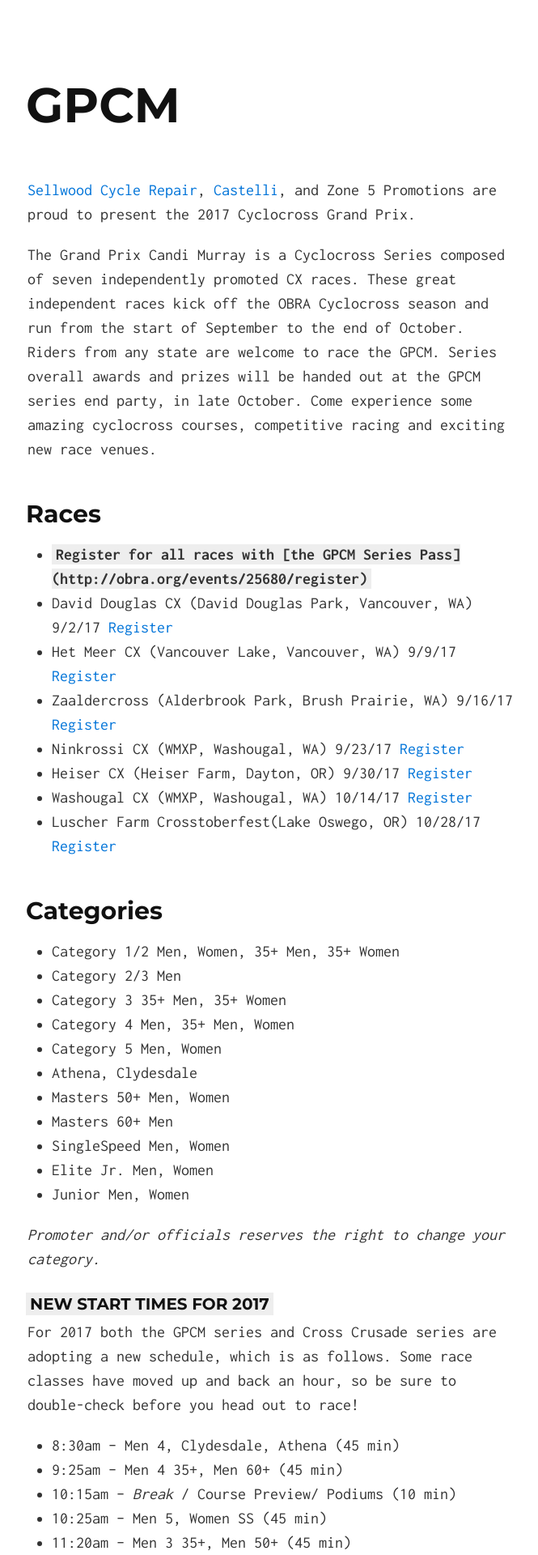
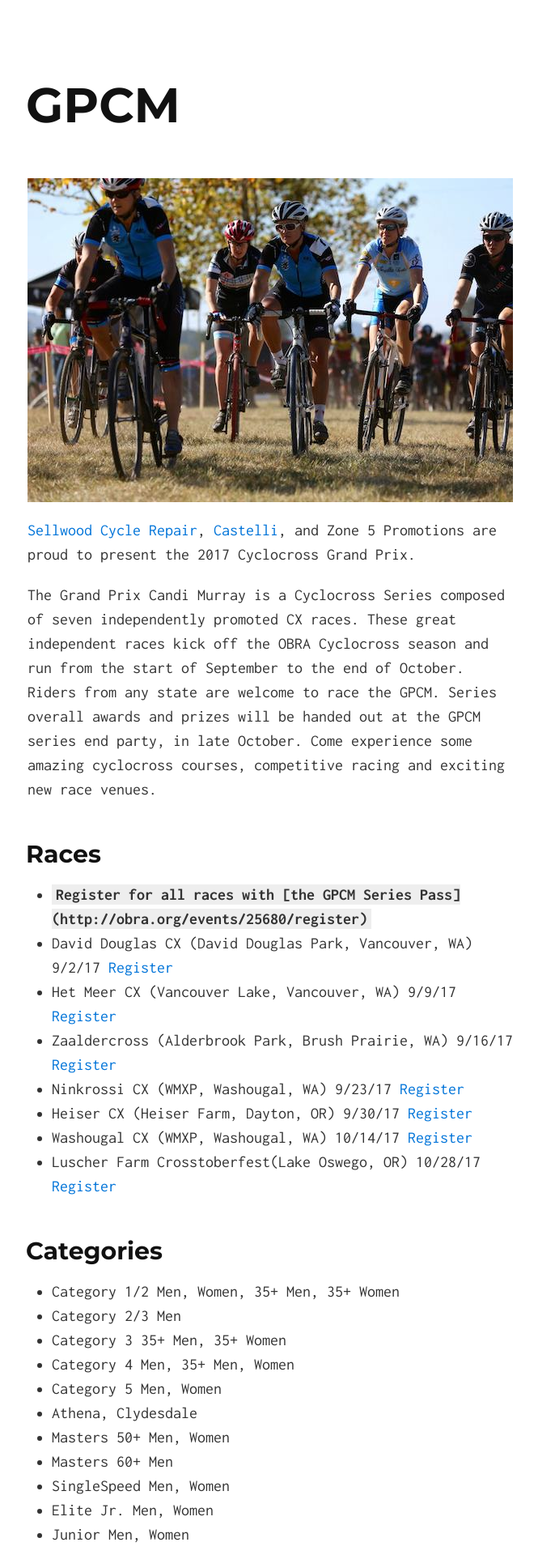
Before and after one commit to mathowie/cyclocross.gp, a Jekyll site: the page built from index.md, in a window 1280 px wide. Shown: the top 1920 px of the page at 81% size, without its empty margins (306-971 px from the left). Built offline with Jekyll 4.4.1, drawn with Linux system fonts in a browser that asks for light colours.

Commit message:
add header image

```diff
--- a/index.md
+++ b/index.md
@@ -1,6 +1,8 @@
 ---
 layout: default
 ---
+
+![Heiser Start](http://cyclocross.gp/header.jpg)
 
 [Sellwood Cycle Repair](https://sellwoodcycle.com/), [Castelli](https://www.castelli-cycling.com/), and Zone 5 Promotions are proud to present the 2017 Cyclocross Grand Prix.
 
```
